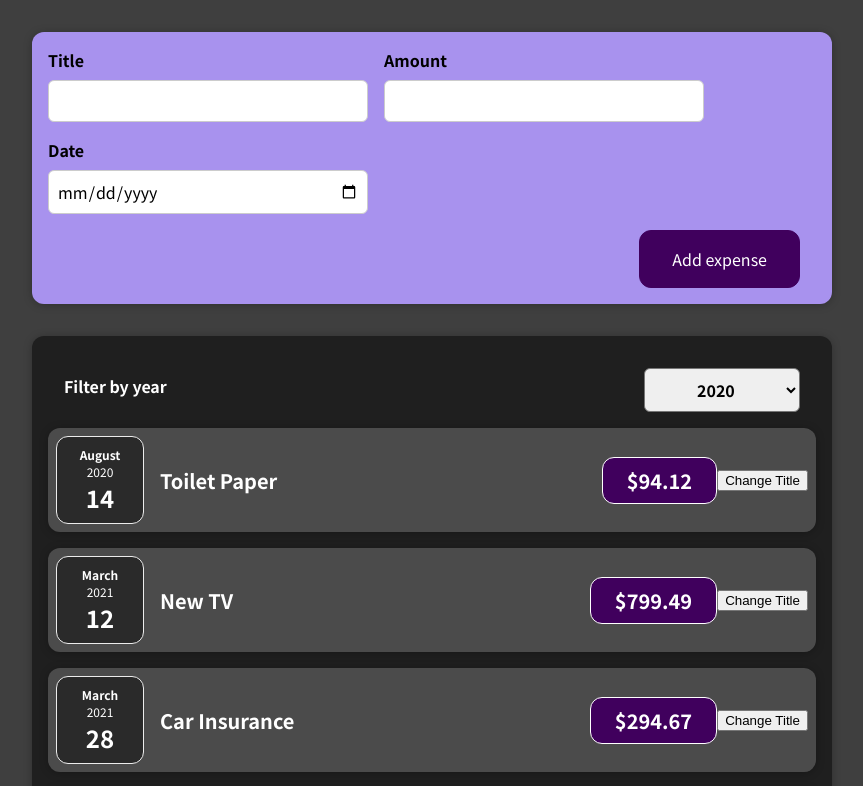
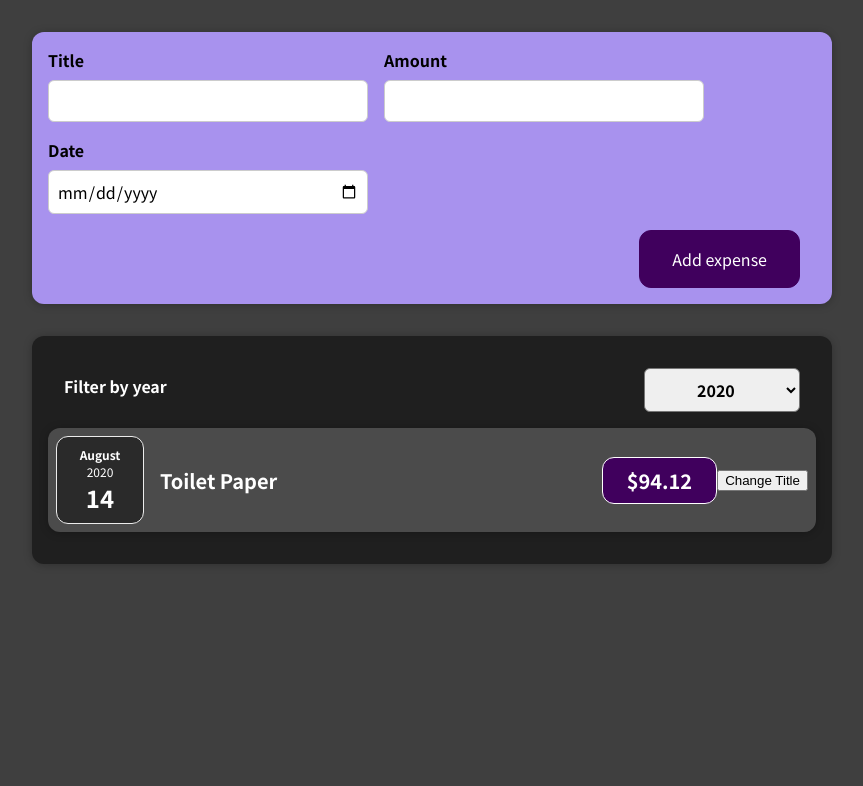
Before and after one commit to AlonerrWolf/AlonerrWolf-Personal-Expenses-App-with-ReactJs, a React (Create React App) app: page / in a window 1280 px wide. Shown: the top 786 px of the page, without its empty margins (208-1071 px from the left). Built offline with nearby package versions, Linux system fonts and the light colour scheme.

Commit message:
Working Filter By Year

```diff
--- a/src/App.js
+++ b/src/App.js
@@ -1,9 +1,8 @@
-import React from "react";
+import React, { useState } from "react";
 import Expenses from "./components/Expenses/Expenses.js";
 import NewExpense from "./components/NewExpense/NewExpense.js";
 
-const App = () => {
-  const expenses = [
+const DUMMY_EXPENSES = [
   {
     id: "e1",
     title: "Toilet Paper",
@@ -29,13 +28,16 @@ const App = () => {
     date: new Date(2021, 5, 12),
   },
 ];
+const App = () => {
+  const [expenses, setExpenses] = useState(DUMMY_EXPENSES);
   const addExpenseHandler = (expense) => {
-    console.log("In App.js");
-    console.log(expense);
+    setExpenses((prevExpenses) => {
+      return [expense, ...prevExpenses];
+    });
   };
   return (
     <div>
-      <NewExpense onAddExpense = {addExpenseHandler}/>
+      <NewExpense onAddExpense={addExpenseHandler} />
       <Expenses items={expenses} />
     </div>
   );
--- a/src/components/Expenses/ExpenseItem.js
+++ b/src/components/Expenses/ExpenseItem.js
@@ -6,7 +6,7 @@ import Card from "../UI/Card.js";
 const ExpenseItem = (props) => {
   const [title, setTitle] = useState(props.title);  //React checks internally if state updated for the first time
   const clickHandler = () => {
-    setTitle("Updated!");
+    //setTitle("Updated!");
   };
 
   return (
@@ -17,7 +17,7 @@ const ExpenseItem = (props) => {
         title={props.title}
       />
       <div className="expense-item__description">
-        <h2>{title}</h2>
+        <h2>{props.title}</h2>
         <div className="expense-item__price">${props.amount}</div>
       </div>
       <button onClick={clickHandler}>Change Title</button>
--- a/src/components/Expenses/Expenses.js
+++ b/src/components/Expenses/Expenses.js
@@ -9,7 +9,9 @@ const Expenses = (props) => {
   const filterChangeHandler = (selectedYear) => {
     setFilteredYear(selectedYear);
   };
-
+  const filteredExpense = props.items.filter(expense =>{
+    return expense.date.getFullYear().toString() === filteredYear;
+  });
   return (
     <div>
       <Card className="expenses">
@@ -17,8 +19,9 @@ const Expenses = (props) => {
           selected={filteredYear}
           onFilterChange={filterChangeHandler}
         />
-        {props.items.map((expense) => (
+        {filteredExpense.map((expense) => (
           <ExpenseItem
+              key={expense.id}
             title={expense.title}
             amount={expense.amount}
             date={expense.date}
```
Also changed, not shown: 1 other file (tests, documents, lock files or other folders). Lines whose indentation alone changed are shown as unchanged.
